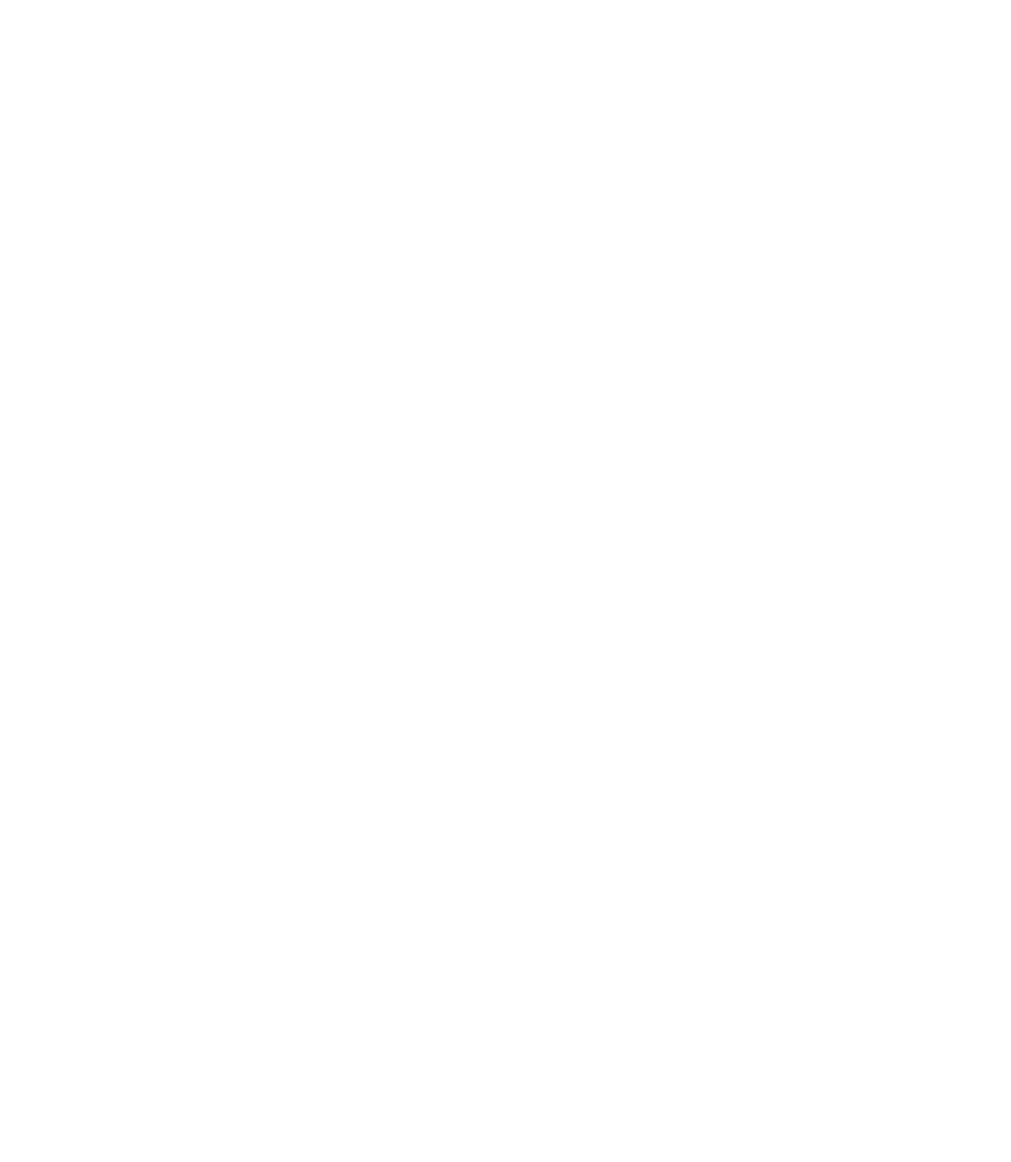
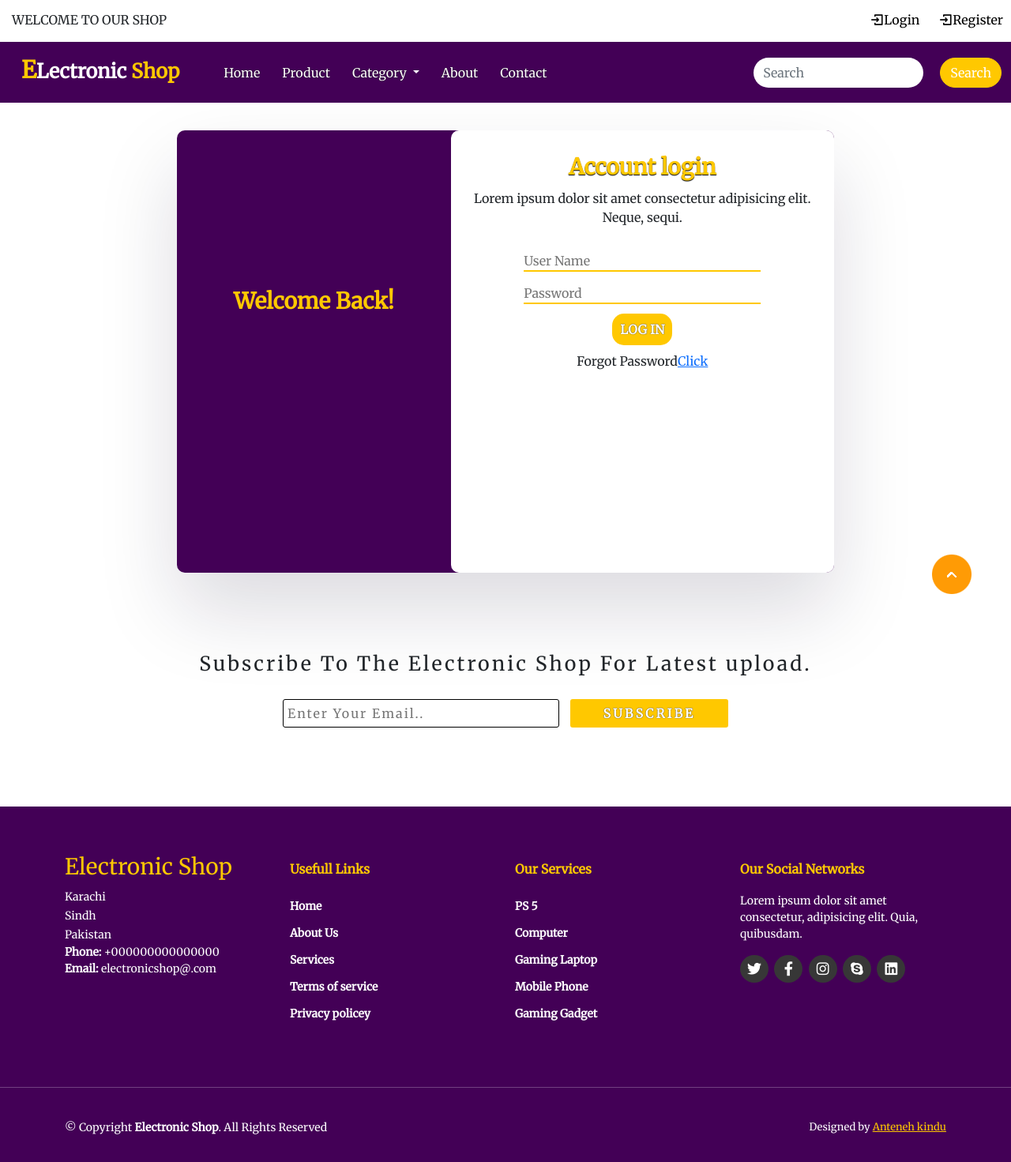
Before and after one commit to Antenehkindu/Electronics-shop-bootstrap5, a plain HTML site: page login.html in a window 1280 px wide. Shown: the whole page at 79% size. Before the commit the page ends 800 px from the top, so only its background shows below. Drawn offline with nearby package versions, Linux system fonts and the light colour scheme.

Commit message:
login page

```diff
--- a/login.html
+++ b/login.html
@@ -0,0 +1,181 @@
+<!DOCTYPE html>
+<html lang="en">
+    <head>
+        <meta charset="UTF-8">
+        <meta name="viewport" content="width=device-width, initial-scale=1.0">
+        <title>Electronic Shop</title>
+        <link rel="stylesheet" href="style.css">
+        <link rel="stylesheet" href="https://cdnjs.cloudflare.com/ajax/libs/font-awesome/5.15.4/css/all.min.css">
+
+        <!-- bootstrap links -->
+        <link href="https://cdn.jsdelivr.net/npm/bootstrap@5.0.2/dist/css/bootstrap.min.css" rel="stylesheet" integrity="sha384-EVSTQN3/azprG1Anm3QDgpJLIm9Nao0Yz1ztcQTwFspd3yD65VohhpuuCOmLASjC" crossorigin="anonymous">
+        <!-- google fonts -->
+        <link rel="preconnect" href="https://fonts.googleapis.com">
+        <link rel="preconnect" href="https://fonts.gstatic.com" crossorigin>
+        <link href="https://fonts.googleapis.com/css2?family=Merriweather&display=swap" rel="stylesheet">
+
+      </head>
+<body>
+
+    <!-- top navbar -->
+        <div class="top-navbar">
+        <p>WELCOME TO OUR SHOP</p>
+        <div class="icons">
+            <a href="login.html"><img src="./images/register.png" alt="" width="18px">Login</a>
+            <a href="register.html"><img src="./images/register.png" alt="" width="18px">Register</a>
+        </div>
+        </div>
+
+    <!-- navbar -->
+        <nav class="navbar navbar-expand-lg" id="navbar">
+        <div class="container-fluid">
+          <a class="navbar-brand" href="index.html" id="logo"><span id="span1">E</span>Lectronic <span>Shop</span></a>
+          <button class="navbar-toggler" type="button" data-bs-toggle="collapse" data-bs-target="#navbarSupportedContent" aria-controls="navbarSupportedContent" aria-expanded="false" aria-label="Toggle navigation">
+            <span><img src="./images/menu.png" alt="" width="30px"></span>
+          </button>
+          <div class="collapse navbar-collapse" id="navbarSupportedContent">
+            <ul class="navbar-nav me-auto mb-2 mb-lg-0">
+              <li class="nav-item">
+                <a class="nav-link active" aria-current="page" href="index.html">Home</a>
+              </li>
+              <li class="nav-item">
+                <a class="nav-link" href="#">Product</a>
+              </li>
+              <li class="nav-item dropdown">
+                <a class="nav-link dropdown-toggle" href="#" id="navbarDropdown" role="button" data-bs-toggle="dropdown" aria-expanded="false">
+                  Category
+                </a>
+                <ul class="dropdown-menu" aria-labelledby="navbarDropdown" style="background-color: rgb(67 0 86);">
+                  <li><a class="dropdown-item" href="#">Samrt Phone</a></li>
+                  <li><a class="dropdown-item" href="#">Mobile Phone</a></li>
+                  <li><a class="dropdown-item" href="#">Cameras</a></li>
+                  <li><a class="dropdown-item" href="#">Fridge</a></li>
+                  <li><a class="dropdown-item" href="#">AC</a></li>
+                  <li><a class="dropdown-item" href="#">Samrt Watch</a></li>
+                  <li><a class="dropdown-item" href="#">Headphone</a></li>
+                  <li><a class="dropdown-item" href="#">Laptop</a></li>
+                  <li><a class="dropdown-item" href="#">PC Moniter</a></li>
+                </ul>
+              </li>
+              <li class="nav-item">
+                <a class="nav-link" href="about.html">About</a>
+              </li>
+              <li class="nav-item">
+                <a class="nav-link" href="contact.html">Contact</a>
+              </li>
+            </ul>
+            <form class="d-flex" id="search">
+              <input class="form-control me-2" type="search" placeholder="Search" aria-label="Search">
+              <button class="btn btn-outline-success" type="submit">Search</button>
+            </form>
+          </div>
+        </div>
+        </nav>
+
+    <!-- login -->
+        <div class="container" id="login">
+            <div class="row">
+                <div class="col-md-5 py-3 py-md-0" id="side1">
+                    <h3 class="text-center">Welcome Back!</h3>
+                </div>
+                <div class="col-md-7 py-3 py-md-0" id="side2">
+                    <h3 class="text-center">Account login</h3>
+                    <p class="text-center">Lorem ipsum dolor sit amet consectetur adipisicing elit. Neque, sequi.</p>
+                    <div class="input2 text-center">
+                    <input type="name" placeholder="User Name">
+                    <input type="password" placeholder="Password">
+                    </div>
+                    <p class="text-center" id="btnlogin"><a href="#">LOG IN</a></p>
+                    <p class="text-center">Forgot Password<a href="#">Click</a></p>
+                </div>
+
+            </div>
+        </div>
+
+    <!-- newslater -->
+        <div class="container" id="newslater" style="margin-top: 100px;">
+        <h3 class="text-center">Subscribe To The Electronic Shop For Latest upload.</h3>
+        <div class="input text-center">
+          <input type="text" placeholder="Enter Your Email..">
+          <button id="subscribe">SUBSCRIBE</button>
+        </div>
+         </div>
+    <!-- newslater -->
+
+    <!-- footer -->
+        <footer id="footer">
+        <div class="footer-top">
+          <div class="container">
+            <div class="row">
+
+              <div class="col-lg-3 col-md-6 footer-contact">
+                <h3>Electronic Shop</h3>
+                <p>
+                  Karachi <br>
+                  Sindh <br>
+                  Pakistan <br>
+                </p>
+                <strong>Phone:</strong> +000000000000000 <br>
+                <strong>Email:</strong> electronicshop@.com <br>
+              </div>
+
+              <div class="col-lg-3 col-md-6 footer-links">
+                <h4>Usefull Links</h4>
+              <ul>
+                <li><a href="#">Home</a></li>
+                <li><a href="#">About Us</a></li>
+                <li><a href="#">Services</a></li>
+                <li><a href="#">Terms of service</a></li>
+                <li><a href="#">Privacy policey</a></li>
+              </ul>
+              </div>
+
+
+
+
+
+              <div class="col-lg-3 col-md-6 footer-links">
+                <h4>Our Services</h4>
+
+              <ul>
+                <li><a href="#">PS 5</a></li>
+                <li><a href="#">Computer</a></li>
+                <li><a href="#">Gaming Laptop</a></li>
+                <li><a href="#">Mobile Phone</a></li>
+                <li><a href="#">Gaming Gadget</a></li>
+              </ul>
+              </div>
+
+              <div class="col-lg-3 col-md-6 footer-links">
+                <h4>Our Social Networks</h4>
+                <p>Lorem ipsum dolor sit amet consectetur, adipisicing elit. Quia, quibusdam.</p>
+
+                <div class="socail-links mt-3">
+                  <a href="#"><i class="fab fa-twitter"></i></a>
+                  <a href="#"><i class="fab fa-facebook-f"></i></a>
+                  <a href="#"><i class="fab fa-instagram"></i></a>
+                  <a href="#"><i class="fab fa-skype"></i></a>
+                  <a href="#"><i class="fab fa-linkedin"></i></a>
+                </div>
+
+              </div>
+
+            </div>
+          </div>
+        </div>
+        <hr>
+        <div class="container py-4">
+          <div class="copyright">
+            &copy; Copyright <strong><span>Electronic Shop</span></strong>. All Rights Reserved
+          </div>
+          <div class="credits">
+            Designed by <a href="#">Anteneh kindu</a>
+          </div>
+        </div>
+        </footer>
+    <!-- footer -->
+
+    <a href="#" class="arrow"><i><img src="./images/arrow.png" alt=""></i></a>
+
+</body>
+</html>
--- a/style.css
+++ b/style.css
@@ -603,3 +603,68 @@ html{
     text-align: center;
     line-height: 50px;
 }
+
+/* login */
+#login{
+    width: 65%;
+    height: 70vh;
+    background-color: rgb(67 0 86);
+    margin-top: 35px;
+    border-radius: 10px;
+    box-shadow: rgba(17,12, 46, 0.15) 0px 48px 100px 0px;
+}
+#side1 h3{
+    color: #ffc800;
+    font-weight: bold;
+    margin-top: 200px;
+}
+#side2{
+    background-color: white;
+    height: 70vh;
+    border-radius: 10px;
+}
+#side2 h3{
+    margin-top: 30px;
+    color: #ffc800;
+    font-weight: bold;
+    text-shadow: 0px 1px 1px black;
+}
+.input2 input{
+    margin-top: 15px;
+    width: 300px;
+    border: none;
+    border-bottom: 2px solid #ffc800;
+}
+.input2 input ::placeholder{
+    font-weight: bold;
+}
+#btnlogin{
+    padding-top: 10px;
+}
+#btnlogin a{
+    padding: 10px;
+    text-decoration: none;
+    border-radius: 15px;
+    background-color: #ffc800;
+    color: white;
+    font-weight: bold;
+    border: none;
+    text-shadow: 0px 0px 1px black;
+}
+#side2 p{
+    margin-top: 10px;
+}
+@media screen and (max-width:991px){
+    .input2 input{
+        width: 250px;
+    }
+}
+@media screen and (max-width:765px){
+    .input2 input{
+        width: 260px;
+    }
+    #side2{
+        height: 60vh;
+    }
+}
+/* login */
```
